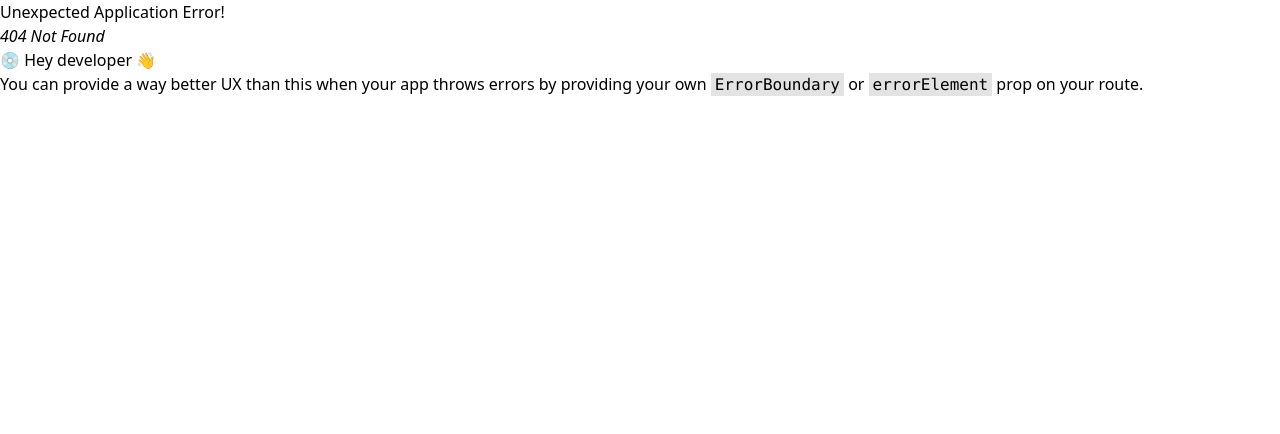
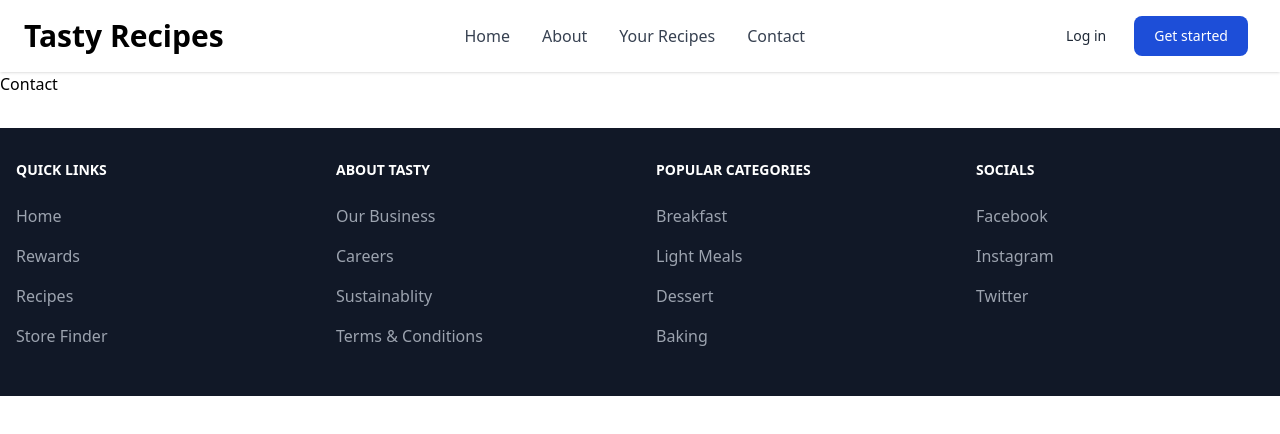
Before and after one commit to Jon-Felipe/Tasty-React, a React (Vite) app: page /contact in a window 1280 px wide. Before the commit this address had no page. Shown: the top 434 px of the page. Built offline with nearby package versions, Linux system fonts and the light colour scheme.

Commit message:
created contact page

```diff
--- a/src/App.tsx
+++ b/src/App.tsx
@@ -7,6 +7,7 @@ import Main from './layouts/Main';
 // pages
 import Home from './pages/Home';
 import About from './pages/About';
+import Contact from './pages/Contact';
 
 const router = createBrowserRouter([
   {
@@ -21,6 +22,10 @@ const router = createBrowserRouter([
         path: 'about',
         element: <About />,
       },
+      {
+        path: 'contact',
+        element: <Contact />,
+      },
     ],
   },
 ]);
--- /dev/null
+++ b/src/pages/Contact.tsx
@@ -0,0 +1,9 @@
+import React from 'react';
+
+type Props = {};
+
+const Contact = (props: Props) => {
+  return <div>Contact</div>;
+};
+
+export default Contact;
```
